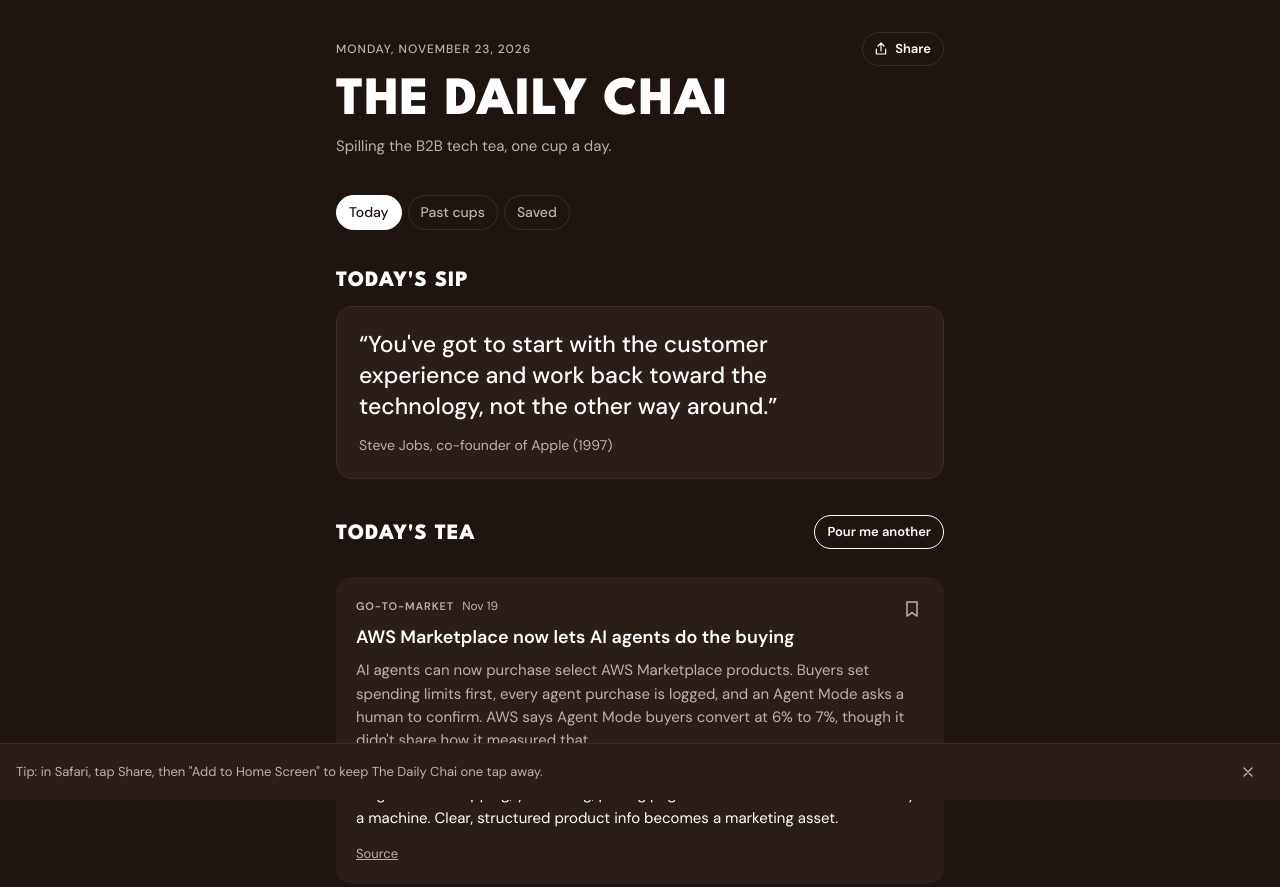
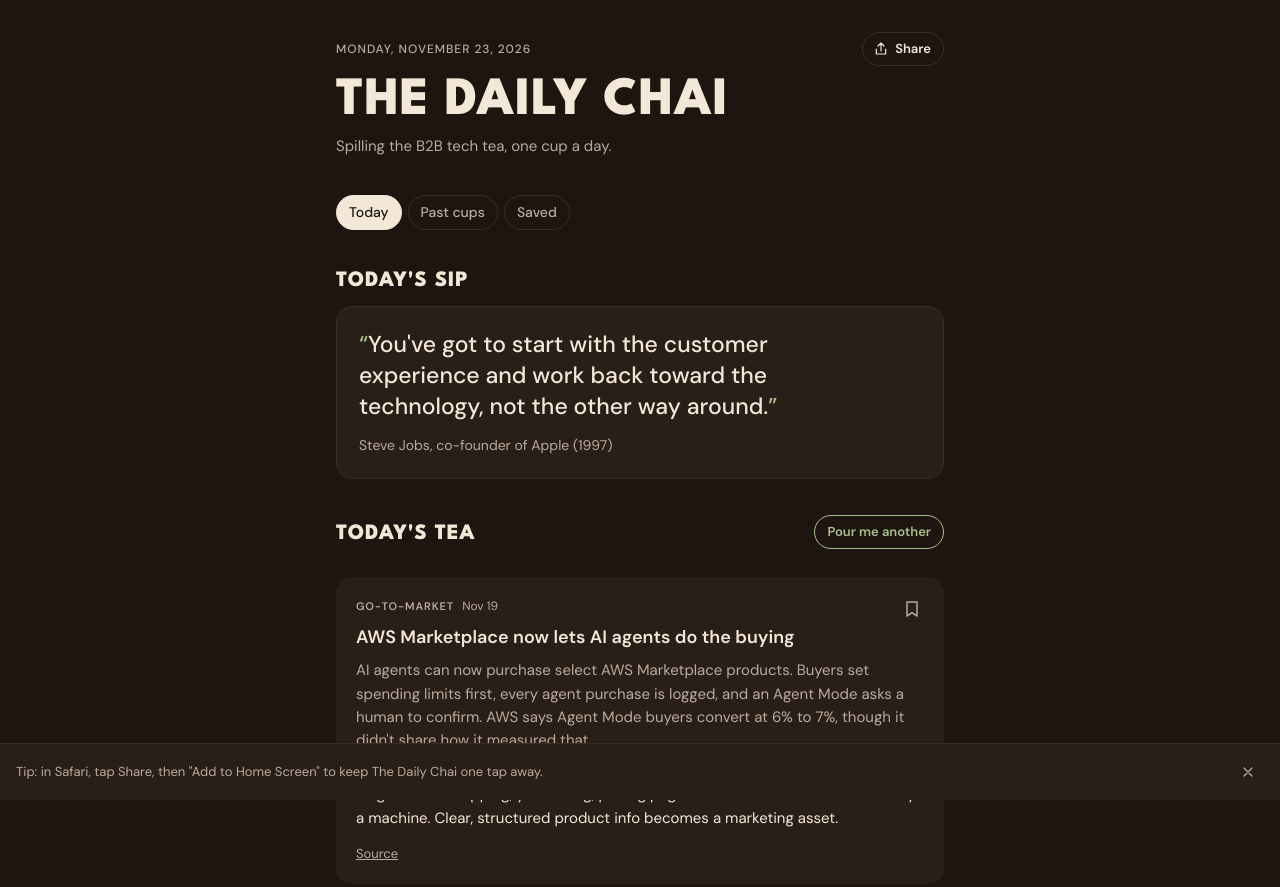
Before and after one commit to jennachailatte/the-daily-chai, a plain HTML site: page index.html in a window 1280 px wide. Shown: the top 887 px of the page. Drawn offline with Linux system fonts and the light colour scheme.

Commit message:
Brown and cream with a sage accent; simpler hand-drawn cup icon
Co-Authored-By: Claude Opus 5.5 <noreply@anthropic.com>
Claude-Session: https://claude.ai/code/session_01Cgd9gUgktFazwuF5X4sTWw

```diff
--- a/index.html
+++ b/index.html
@@ -18,16 +18,16 @@
 <style>
 /* Layout: one narrow reading column with a tab bar: Today, Past cups, Saved. */
 :root {
-  /* Palette: two colors only. Dark brown and white. Always dark. */
+  /* Palette: dark brown and cream, with one sage-green accent used sparingly. Always dark. */
   --bg: #1F1510;          /* dark brown */
   --surface: #2A1E18;     /* cards: a step lighter */
-  --ink: #FFFFFF;         /* white */
-  --muted: #BDB2AB;       /* white, softened */
+  --ink: #F3E8D8;         /* cream */
+  --muted: #B9AC9C;       /* cream, softened */
   --line: #3B2C24;
-  --matcha: #FFFFFF;      /* accent is white too */
-  --matcha-soft: #FFFFFF; /* selected states: solid white */
+  --matcha: #A9C08C;      /* sage: the one accent */
+  --matcha-soft: #2F3324;
   --sage: #2A1E18;        /* quote card */
-  --chai: #FFFFFF;
+  --chai: #A9C08C;
   color-scheme: dark;
   --title: "League Spartan", "Futura", "Avenir Next", system-ui, sans-serif;
   --display: "DM Sans", system-ui, -apple-system, sans-serif;
@@ -42,7 +42,7 @@ body { margin: 0; background: var(--bg); color: var(--ink); font-family: var(--b
   display: flex; flex-direction: column; gap: 36px; }
 header { display: flex; flex-direction: column; gap: 4px; }
 .date { font-size: 12px; letter-spacing: .08em; text-transform: uppercase; color: var(--muted); font-weight: 500; }
-h1 { color: var(--matcha); font-family: var(--title); font-weight: 800; font-size: clamp(36px, 10vw, 54px); line-height: .95; margin: 6px 0 0; letter-spacing: .01em; text-transform: uppercase; }
+h1 { color: var(--ink); font-family: var(--title); font-weight: 800; font-size: clamp(36px, 10vw, 54px); line-height: .95; margin: 6px 0 0; letter-spacing: .01em; text-transform: uppercase; }
 .tag { color: var(--muted); margin: 4px 0 0; font-size: 15px; }
 .label { font-size: 12px; letter-spacing: .1em; text-transform: uppercase; font-weight: 600; color: var(--muted); }
 .quote { position: relative; background: var(--sage); border: 1px solid var(--line); border-radius: 16px; padding: 22px; display: flex; flex-direction: column; gap: 12px; }
@@ -86,9 +86,9 @@ html, body { overscroll-behavior-y: contain; }
 .pull svg { width: 18px; height: 18px; }
 .pull.ready { color: var(--matcha); border-color: var(--matcha); }
 .pour { position: fixed; inset: 0; z-index: 40; background: var(--bg); overflow: hidden; display: grid; place-items: center; }
-.pour .tea { position: absolute; left: 0; right: 0; bottom: 0; height: 0; background: linear-gradient(to top, #EDE6E1, #FFFFFF); }
+.pour .tea { position: absolute; left: 0; right: 0; bottom: 0; height: 0; background: linear-gradient(to top, #E2D3BF, var(--ink)); }
 .pour.fill .tea { animation: fillup 1.5s cubic-bezier(.45,.05,.35,1) forwards; }
-.pour .wave { position: absolute; left: 0; bottom: calc(100% - 1px); width: 200%; height: 28px; fill: var(--matcha); animation: slosh 1.2s linear infinite; }
+.pour .wave { position: absolute; left: 0; bottom: calc(100% - 1px); width: 200%; height: 28px; fill: var(--ink); animation: slosh 1.2s linear infinite; }
 .pourText { position: relative; font-family: var(--title); font-weight: 800; text-transform: uppercase; letter-spacing: .06em; font-size: 22px; color: var(--ink); text-align: center; padding: 0 24px;; font-size: 16px; background: var(--bg); padding: 12px 20px; border-radius: 99px; }
 .pour.drain { animation: drain .55s ease-in forwards; }
 @keyframes fillup { 0% { height: 0; } 100% { height: 112%; } }
--- a/sw.js
+++ b/sw.js
@@ -1,5 +1,5 @@
 // Network first so each morning's edition shows up; falls back to the last copy when offline.
-const CACHE = "tea-v22";
+const CACHE = "tea-v23";
 self.addEventListener("install", e => { self.skipWaiting(); });
 self.addEventListener("activate", e => e.waitUntil(self.clients.claim()));
 self.addEventListener("fetch", e => {
```
Also changed, not shown: icons/apple-touch-icon.png, icons/icon-192.png, icons/icon-512.png.
